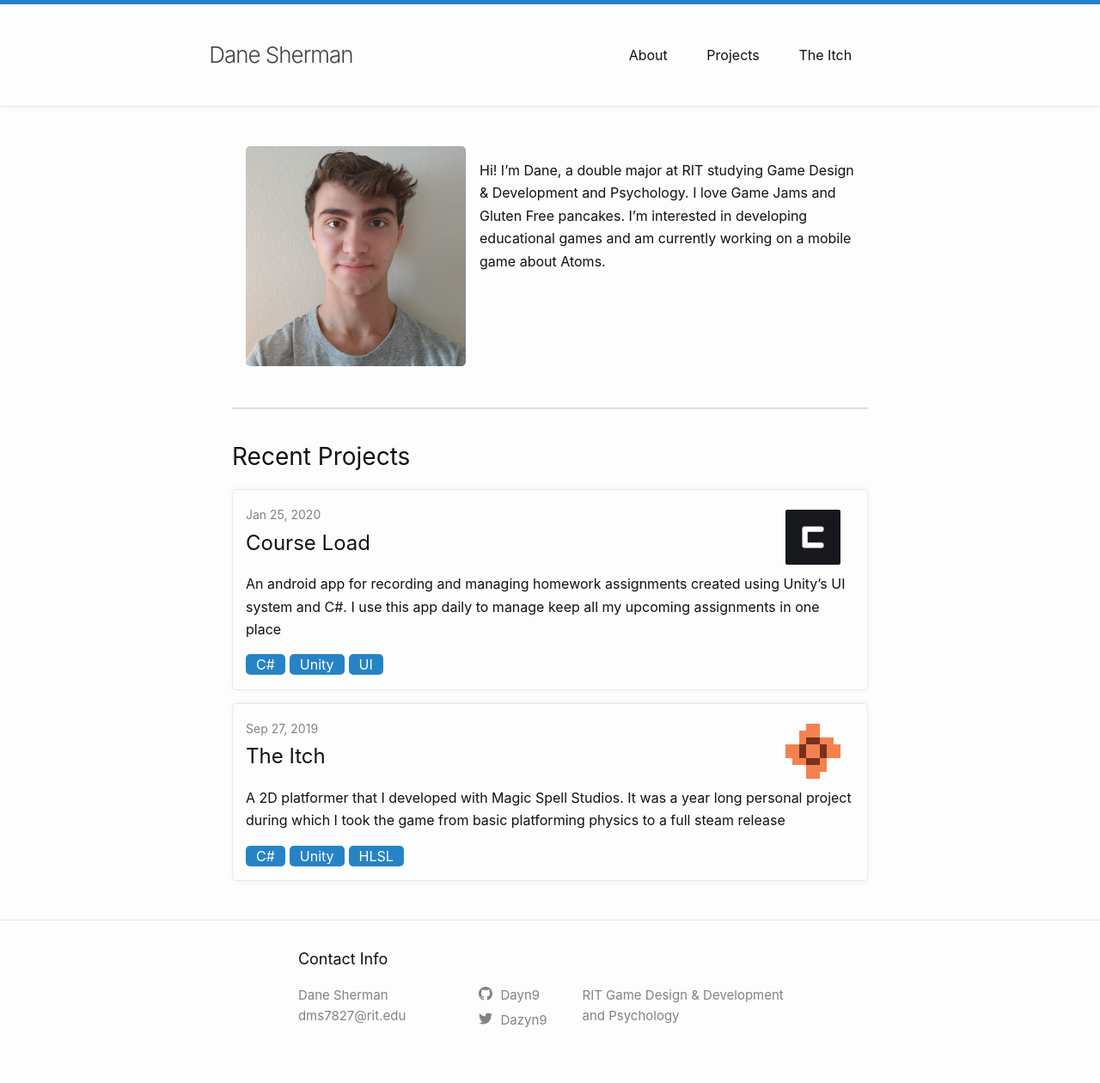
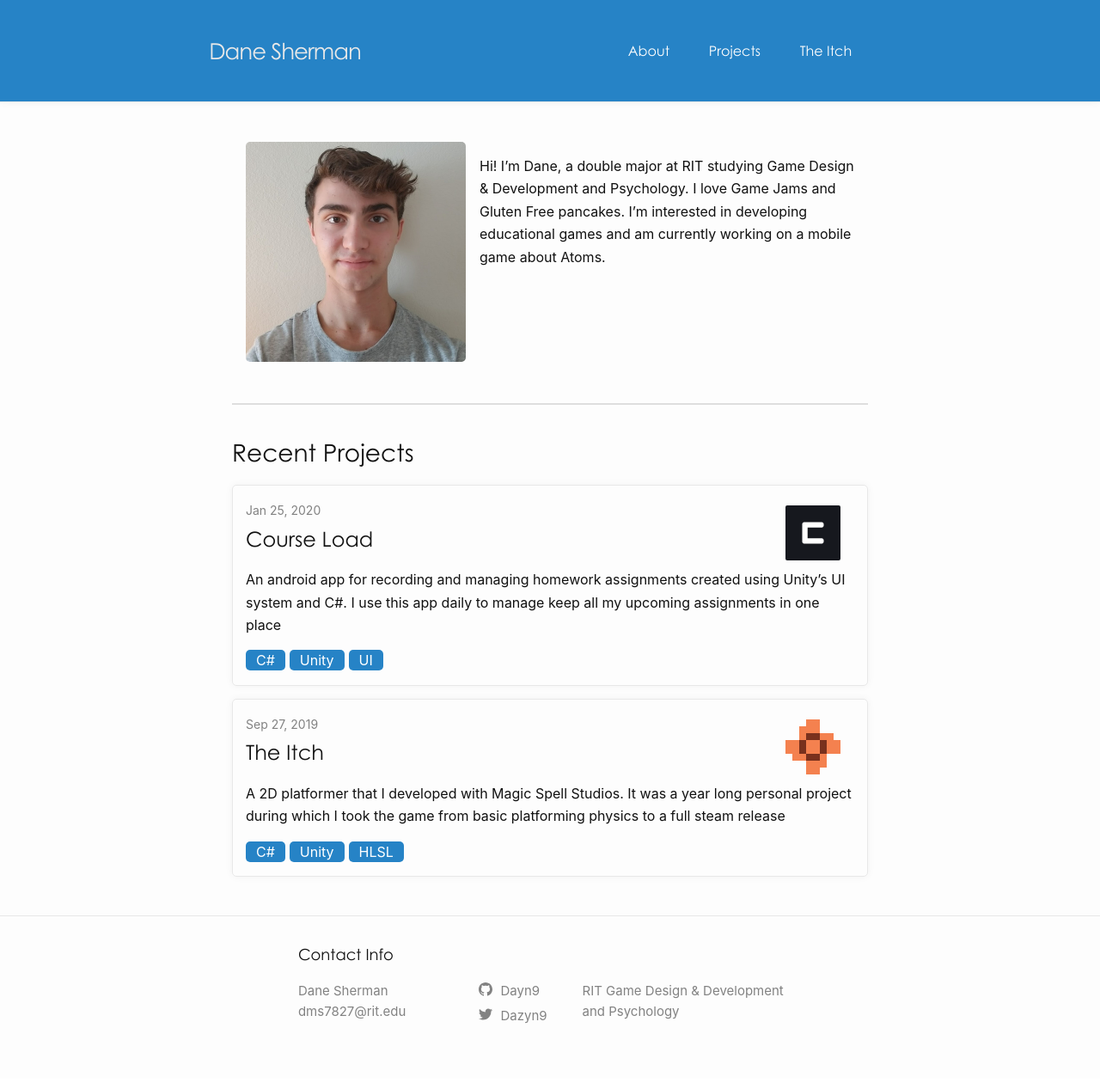
Before and after one commit to Dayn9/dayn9.github.io, a Jekyll site: the page built from index.md, in a window 1280 px wide. Shown: the whole page at 86% size. Built offline with Jekyll 4.4.1, drawn with Linux system fonts in a browser that asks for light colours.

Commit message:
Century Gothic and Header Update

```diff
--- a/_includes/head.html
+++ b/_includes/head.html
@@ -6,6 +6,7 @@
 
   <link rel="stylesheet" href="{{ "/assets/main.css" | relative_url }}">
   <link rel = "stylesheet" type="text/css" href="{{'/assets/labrat/media/primus_demo_macroman/stylesheet.css' | relative_url }}">
+  <link rel = "stylesheet" type="text/css" href="{{'/assets/font/stylesheet.css' | relative_url }}">
 
 <meta name="description" content="{{ page.excerpt | default: site.description | strip_html | normalize_whitespace | truncate: 160 | escape }}">
 <meta name="author" content="{{ page.author | default: site.author | escape }}">
@@ -13,6 +14,8 @@
 <link rel="canonical" href="{{ page.url | absolute_url }}">
 <link rel="stylesheet" href="{{ "/assets/css/index.css" | relative_url }}">
 <link rel="stylesheet" href="{{ site.style | default: "theme" | prepend: "/assets/css/" | append: ".css" | relative_url }}">
+
+
 {% if site.plugins contains "jekyll-feed" %}<link rel="alternate" type="application/atom+xml" href="{{ "/feed.xml" | relative_url }}" title="{{ site.title }}" />{% endif %}
 {% if page.mathjax or site.mathjax %}
 <link rel="stylesheet" href="{{ "/assets/katex/katex.min.css" | relative_url }}">
--- a/_sass/minima.scss
+++ b/_sass/minima.scss
@@ -12,7 +12,7 @@ $spacing-unit:     30px !default;
 
 $text-color:       #111 !default;
 $background-color: #fdfdfd !default;
-$brand-color:      #2a7ae2 !default;
+$brand-color:      #2683c6 !default;
 
 $grey-color:       #828282 !default;
 $grey-color-light: lighten($grey-color, 40%) !default;
@@ -47,5 +47,6 @@ $on-laptop:        800px !default;
 @import
   "minima/base",
   "minima/layout",
-  "minima/syntax-highlighting"
+  "minima/syntax-highlighting",
+  "minima/dane"
 ;
--- a/_sass/dane.sass
+++ b/_sass/minima/_dane.sass
@@ -1,6 +1,14 @@
 .site-header
-    border-top: 5px solid #2683c6
+    border-top: 0px solid $brand-color
     border-bottom: 1px solid #e8e8e8
+    font-family: century_gothic
+    color: $background-color
+    background-color: $brand-color
+
+
+h1, h2, h3, h4, h5, h6
+    font-family: century_gothic
+
 
 .profile
     clear:both
@@ -31,7 +39,7 @@ iframe
     padding: 2px 12px
     border-radius: 5px
     color: white
-    background: #2683c6
+    background: $brand-color
     margin-right: 5px
 
 .preview_image
--- a/_sass/minima/_layout.scss
+++ b/_sass/minima/_layout.scss
@@ -20,7 +20,7 @@
 
   &,
   &:visited {
-    color: $grey-color-dark;
+    color: $grey-color-light;
   }
 }
 
@@ -37,7 +37,7 @@
   }
 
   .page-link {
-    color: $text-color;
+    color: $background-color;
     line-height: $base-line-height;
 
     // Gaps between nav items, but not on the last one
@@ -89,6 +89,7 @@
     }
 
     .page-link {
+      color: $text-color;
       display: block;
       padding: 5px 10px;
 
--- a/assets/css/theme.sass
+++ b/assets/css/theme.sass
@@ -46,5 +46,3 @@ body > footer
 {% endif %}
 
 {% endif %}
-
-@import dane
--- /dev/null
+++ b/assets/font/stylesheet.css
@@ -0,0 +1,8 @@
+@font-face {
+    font-family: 'century_gothic';
+    src: url('century_gothic.ttf') format('trueType');
+    /*
+    font-weight: normal;
+    font-style: normal;
+    */
+}
```
Also changed, not shown: assets/font/century_gothic.ttf (added).
